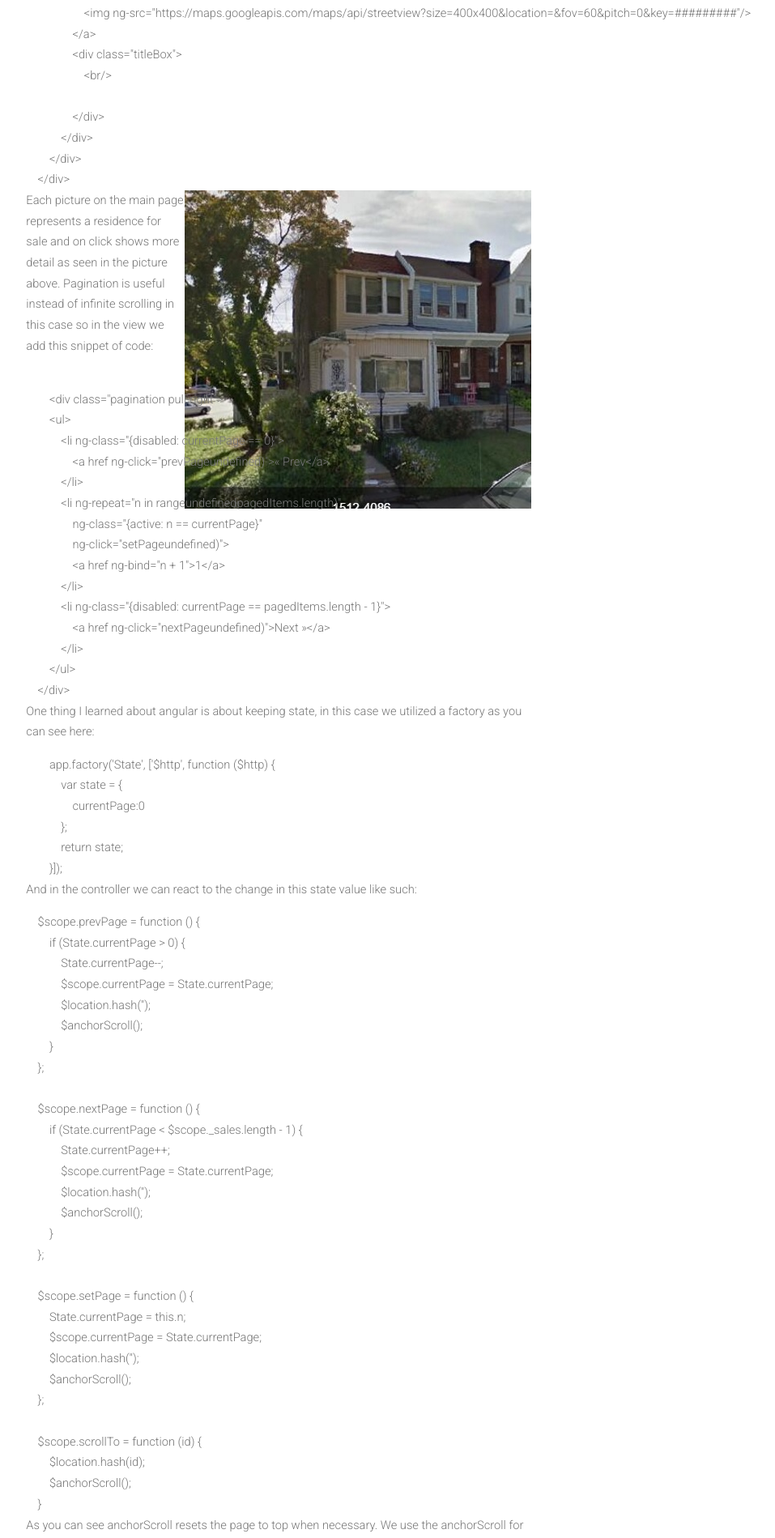
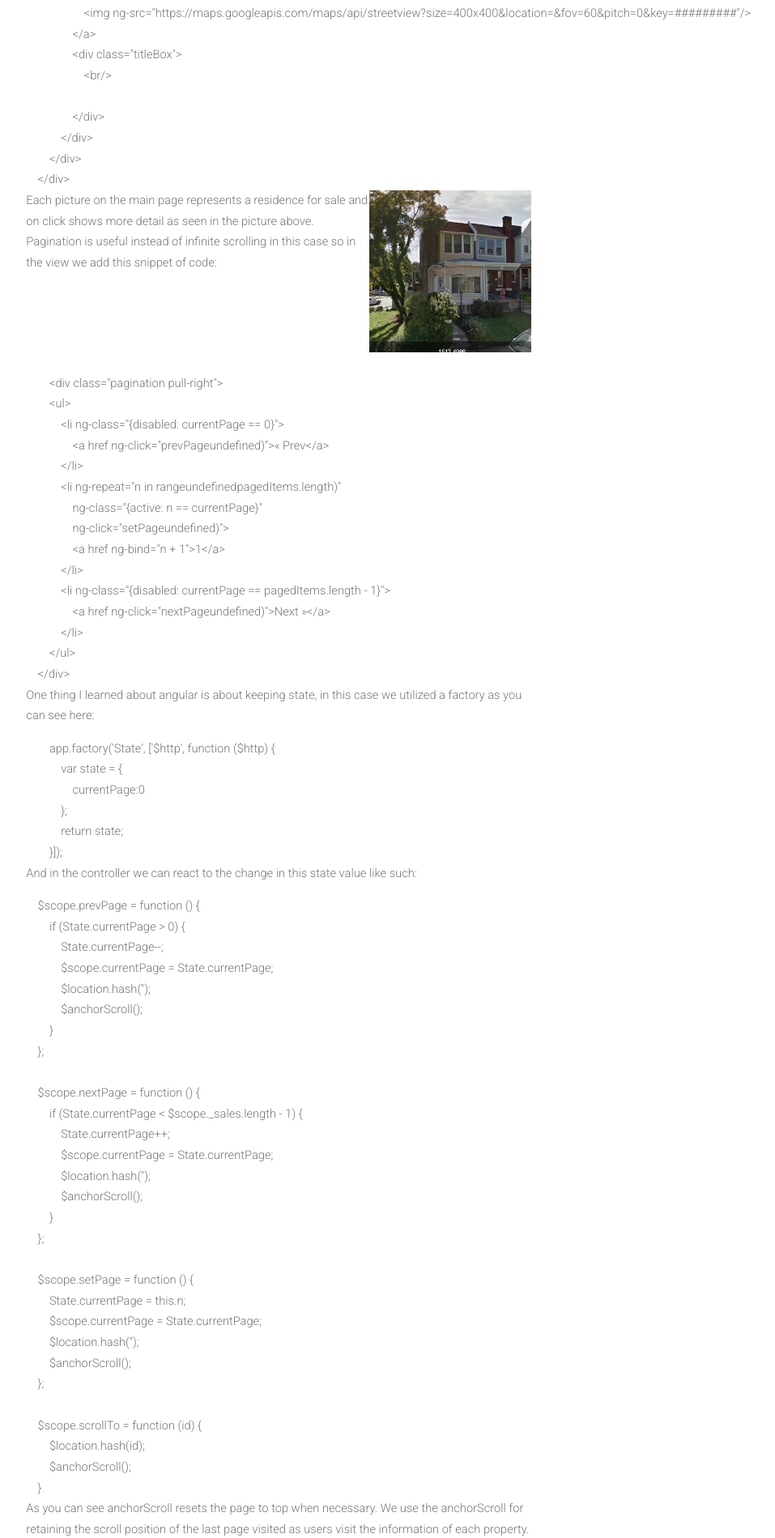
Before and after one commit to hobbe5/hobbe5.github.io, a Jekyll site: the page built from _posts/2015-11-10-sheriff-sale-hybrid-application.md, in a window 1280 px wide. Shown: the part 1016-2915 px from the top of the page at 81% size, without its empty margins (296-1253 px from the left). Built offline with Jekyll 4.4.1, drawn with Linux system fonts in a browser that asks for light colours; nearby versions of some CDN libraries; comment, search, counter and statistics services are not loaded.

Commit message:
Overflow fix

```diff
--- a/_posts/2015-11-10-sheriff-sale-hybrid-application.md
+++ b/_posts/2015-11-10-sheriff-sale-hybrid-application.md
@@ -25,8 +25,8 @@ layout: post
     &lt;/div&gt;
 </code></pre>
 </div>
-<div>
-<p><img src="/assets/images/sheriffsale1.jpg" align="right" valign="top" vspace="5" hspace="5"/>Each picture on the main page represents a residence for sale and on click shows more detail as seen in the picture above. Pagination is useful instead of infinite scrolling in this case so in the view we add this snippet of code:</p>
+<div style="overflow:auto;">
+<p><img src="/assets/images/sheriffsale1.jpg" align="right" valign="top" width="200" height="200" />Each picture on the main page represents a residence for sale and on click shows more detail as seen in the picture above. Pagination is useful instead of infinite scrolling in this case so in the view we add this snippet of code:</p>
 </div>
 <pre class="prettyprint"><code>
 	&lt;div class=&quot;pagination pull-right&quot;&gt;
```
